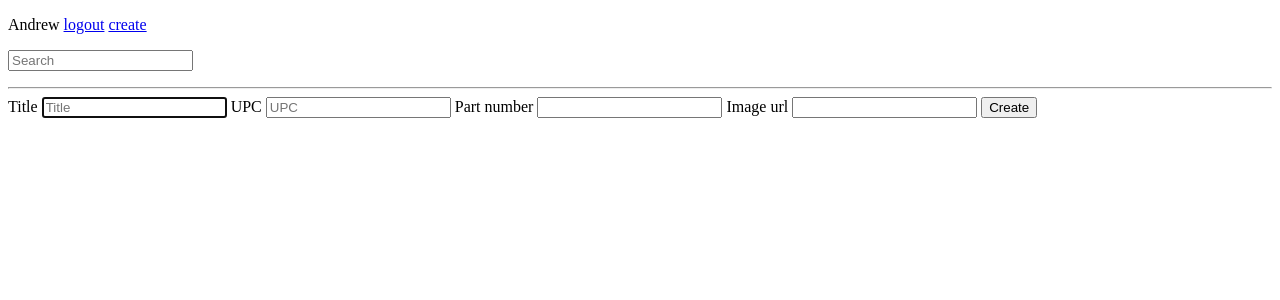
After one commit to Elewartor/workstation, a Django app: page /create/ in a window 1280 px wide. The commit adds this page. Shown: the top 300 px of the page. Run offline with Django 3.2, Linux system fonts and the light colour scheme; a user stored in the database is signed in.

Commit message:
Staff can create unit now

```diff
--- a/intentws2/account/models.py
+++ b/intentws2/account/models.py
@@ -40,7 +40,7 @@ class Account(AbstractBaseUser):
         return self.username
     # For checking permissions. to keep it simple all admin have ALL permissons
     def has_perm(self, perm, obj=None):
-        return self.is_staff
+        return self.is_superuser
     # Does this user have permission to view this app? (ALWAYS YES FOR SIMPLICITY)
     def has_module_perms(self, app_label):
         return True
--- a/intentws2/templates/index.html
+++ b/intentws2/templates/index.html
@@ -9,6 +9,9 @@
     {% if user.is_authenticated %}
         <p>
             {{ user.username }} <a href="{% url 'logout' %}">logout</a>
+            {% if user.is_staff %}
+                <a href="{% url 'create_unit' %}">create</a>
+            {% endif %}
             <form action="{% url 'home' %}">
                 <input type="search" name="q" placeholder="Search">
             </form>
--- /dev/null
+++ b/intentws2/workstation/forms.py
@@ -0,0 +1,10 @@
+from django import forms
+
+from workstation.models import Unit
+
+class UnitCreateForm(forms.ModelForm):
+
+
+    class Meta:
+        model = Unit
+        fields = ('title', 'upc', 'part_number', 'image_url')
--- a/intentws2/workstation/models.py
+++ b/intentws2/workstation/models.py
@@ -1,4 +1,5 @@
 from django.db import models
+from account.models import Account
 
 # Create your models here.
 
@@ -7,6 +8,7 @@ class Unit(models.Model):
     upc                 = models.CharField(max_length=12, null=False, blank=False)
     part_number         = models.CharField(max_length=10, null=False, blank=False)
     image_url           = models.CharField(max_length=500, null=False, blank=False)
+    author              = models.ForeignKey(Account, on_delete=models.CASCADE, null=True)
 
     def __str__(self):
         return self.title
--- /dev/null
+++ b/intentws2/workstation/templates/add_unit.html
@@ -0,0 +1,25 @@
+{% extends 'index.html' %}
+{% block content %}
+
+<form method="post">{% csrf_token %}
+
+    <!-- title -->
+        <label for="id_title">Title</label>
+        <input type="text" name="title" id="id_title" placeholder="Title" required autofocus>
+
+    <!-- upc -->
+        <label for="id_upc">UPC</label>
+        <input type="text" name="upc" id="id_upc" placeholder="UPC" required>
+
+    <!-- part_number -->
+        <label for="part_number">Part number</label>
+        <input  type="text" name="part_number" id="part_number" required>
+
+    <!-- image_url -->
+        <label for="image_url">Image url</label>
+        <input  type="text" name="image_url" id="image_url" required>
+
+    <button type="submit">Create</button>
+</form>
+
+{% endblock content %}
--- a/intentws2/workstation/urls.py
+++ b/intentws2/workstation/urls.py
@@ -3,4 +3,5 @@ from . import views
 
 urlpatterns = [
     path('', views.home_view, name='home'),
+    path('create/', views.create_unit_view, name='create_unit'),
 ]
--- a/intentws2/workstation/views.py
+++ b/intentws2/workstation/views.py
@@ -1,6 +1,7 @@
 from django.shortcuts import render,redirect
 from workstation.models import Unit
 from django.db.models import Q
+from workstation.forms import UnitCreateForm
 
 # Create your views here.
 
@@ -35,3 +36,22 @@ def get_units_queryset(query=None):
         for unit in units:
             queryset.append(unit)
     return list(set(queryset))
+
+def create_unit_view(request):
+    context = {}
+
+    user = request.user
+    if user.is_authenticated and user.is_staff:
+        form = UnitCreateForm(request.POST or None)
+        if form.is_valid():
+            obj = form.save(commit=False)
+            author = user
+            obj.author = author
+            obj.save()
+            form = UnitCreateForm()
+            context['form'] = form
+            return render(request, 'add_unit.html', context)
+        else:
+            return render(request, 'add_unit.html', context)
+    else:
+        return redirect('home')
```
Also changed, not shown: intentws2/db.sqlite3, intentws2/workstation/migrations/0003_unit_author.py (added).
